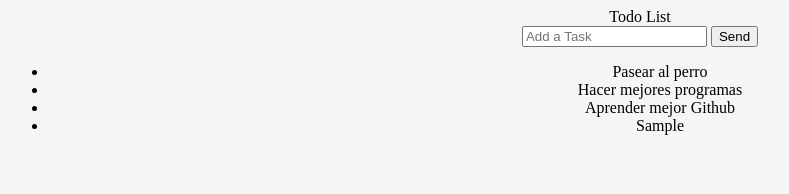
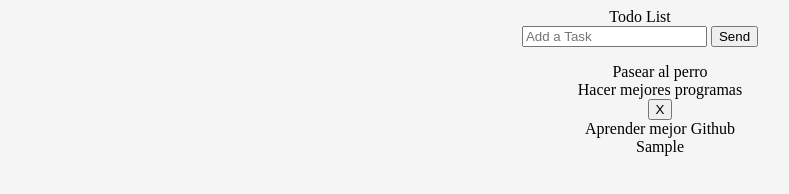
Before and after one commit to Emanuel-P16/TODO-LIST, a plain HTML site: page index.html in a window 1280 px wide. Both pictures are taken after typing "Sample" into the empty fields and a click on the input "Send". Shown: the whole page, without its empty margins (0-789 px from the left). Drawn offline with Linux system fonts and the light colour scheme.

Commit message:
cambios hechos en casa

```diff
--- a/index.html
+++ b/index.html
@@ -16,7 +16,11 @@
         </form>
         <ul class="lista">
             <li class="element">Pasear al perro</li>
-            <li class="element">Hacer mejores programas</li>
+            <div>
+
+                <li class="element">Hacer mejores programas</li>
+                <button>X</button>
+            </div>
             <li class="element">Aprender mejor Github</li>
         </ul>
     </div>
--- a/main.js
+++ b/main.js
@@ -15,11 +15,16 @@ function addTask(e){
    // e.preventDefault()
     const input = document.querySelector(".input")
     const inputValue = input.value
-    const newElement = document.createElement("li");
-    newElement.innerText = inputValue
-    newElement.className = "element"
-    list.appendChild(newElement)
-    input.value = ""
+    if (inputValue === "") {
+      alert ("ingrese un valor")
+    } else {
+      const newElement = document.createElement("li");
+      newElement.innerText = inputValue
+      newElement.className = "element"
+      list.appendChild(newElement)
+      input.value = ""
+    }
+
 
 }
  function deleteTask(e){
--- a/style.css
+++ b/style.css
@@ -1,5 +1,8 @@
 body{
     background-color: whitesmoke;
+}
+.lista{
+    list-style-type: none;
 }
 div,li{
     color: black;
```
